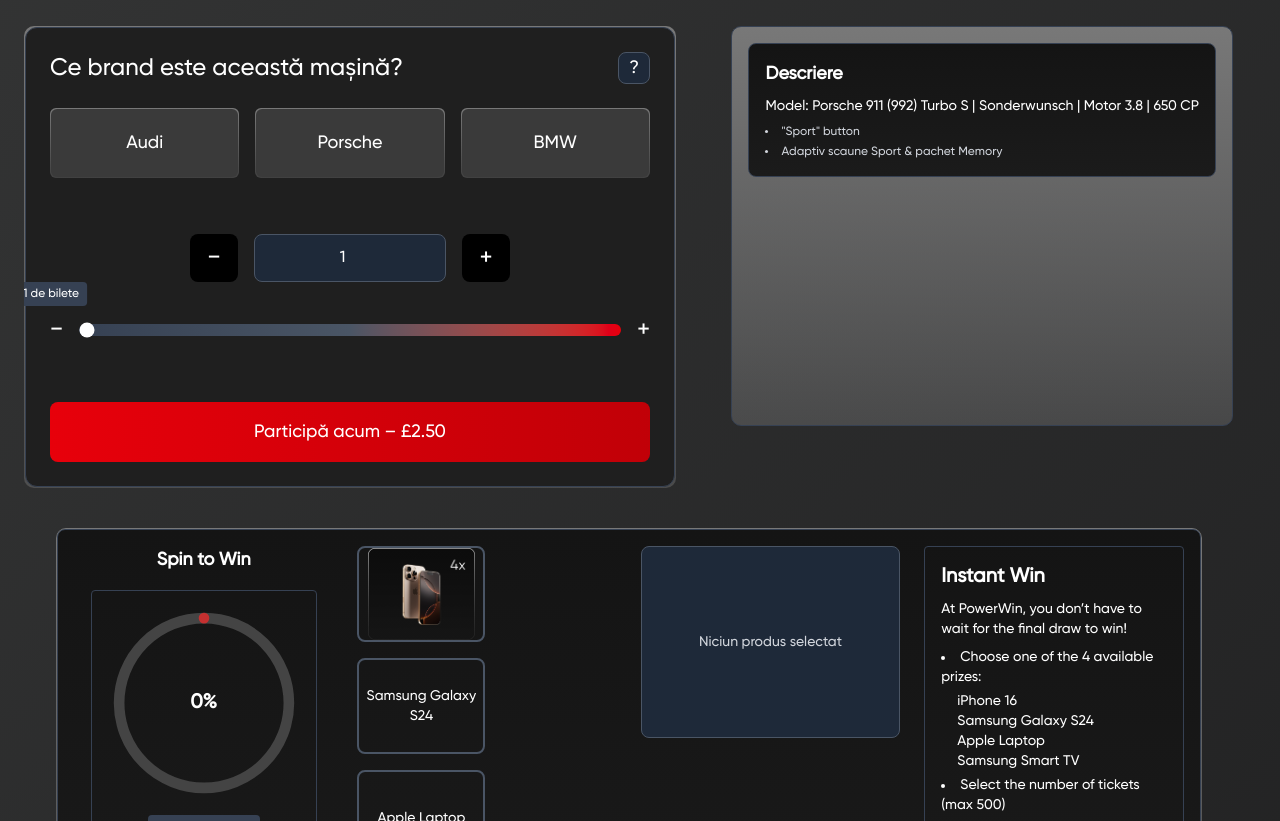
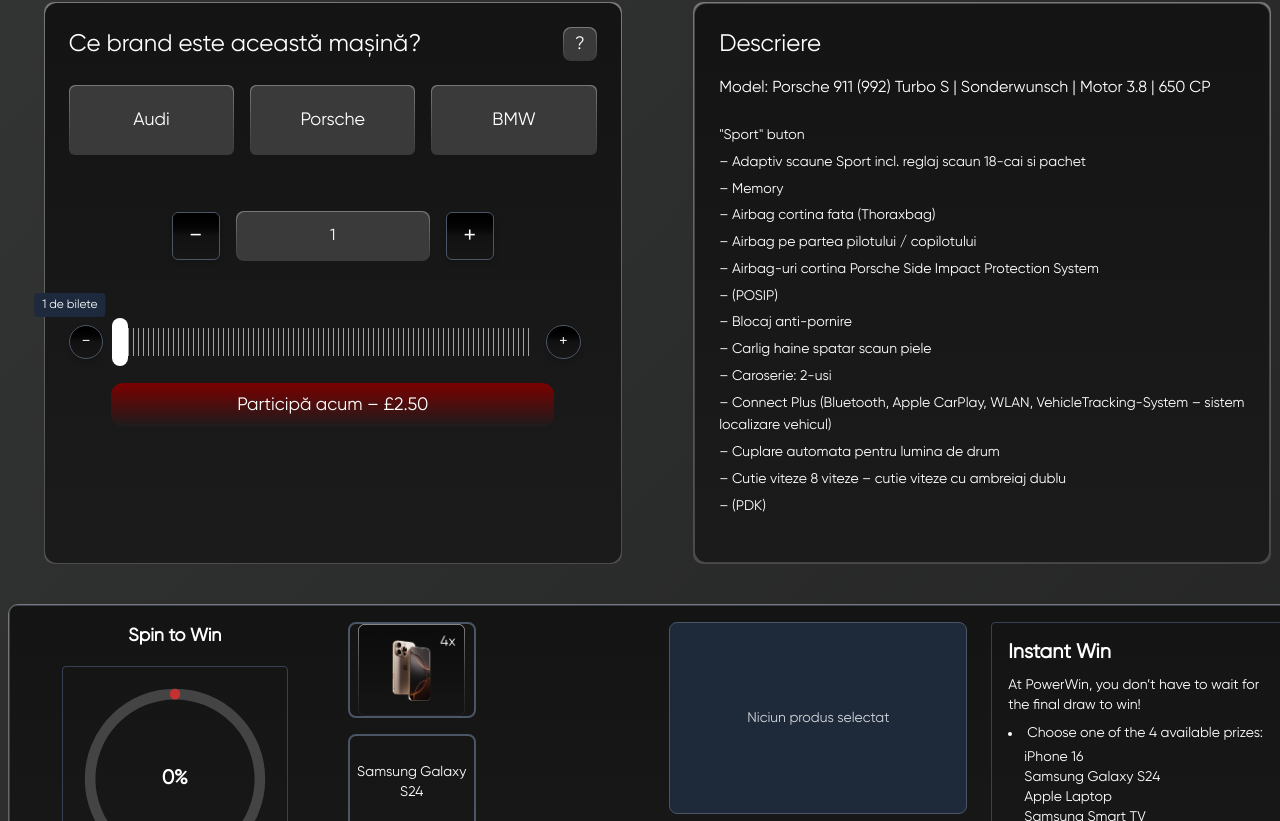
Before and after one commit to Utzu02/power-win, a React (Vite) app in the folder client/: page / in a window 1280 px wide. Shown: the part 799-1620 px from the top of the page. Built offline with nearby package versions, Linux system fonts and the light colour scheme.

Commit message:
widgets update

```diff
--- a/client/src/components/DescriptionWidget.tsx
+++ b/client/src/components/DescriptionWidget.tsx
@@ -1,17 +1,37 @@
 import React from 'react';
 
-export default function DescriptionWidget() {
+const DescriptionWidget = () => {
   return (
-    <div className="p-4 border border-gray-700 bg-gradient-to-b from-[#141414] to-[#1b1b1b] rounded-[10px] bg-[linear-gradient(to_bottom,rgb(120,120,120),rgba(255,255,255,0.15))] w-fit max-h-[50vh] mt-10 mx-auto overflow-hidden">
-    <div className="p-4 border border-gray-700 rounded-lg bg-gradient-to-b from-[#141414] to-[#1b1b1b]">
-      <h3 className="text-lg font-semibold mb-2">Descriere</h3>
-      <p className="text-sm">Model: Porsche 911 (992) Turbo S | Sonderwunsch | Motor 3.8 | 650 CP</p>
-      <ul className="list-disc list-inside text-xs text-gray-300 mt-2 space-y-1">
-        <li>"Sport" button</li>
-        <li>Adaptiv scaune Sport & pachet Memory</li>
-        {/* ...restul specificațiilor... */}
-      </ul>
-    </div>
+    <div className="p-[1px] rounded-[10px] bg-[linear-gradient(to_bottom,rgb(120,120,120),rgba(255,255,255,0.15))] h-fit mx-auto mt-10">
+      <div className="p-6 w-[45vw] h-[70vh] overflow-y-auto custom-scrollbar bg-gradient-to-b from-[#141414] to-[#1b1b1b] rounded-xl text-white border border-white/20">
+        {/* Titlu */}
+        <h2 className="text-2xl font-light mb-4">Descriere</h2>
+
+        {/* Subtitlu */}
+        <p className="mb-6 text-base font-light">
+          Model: <strong>Porsche 911 (992) Turbo S</strong> | Sonderwunsch | Motor 3.8 | 650 CP
+        </p>
+
+        {/* Lista echipamente – fără bullets, doar liniuță */}
+        <div className="space-y-1 text-sm font-light leading-relaxed">
+          <p>"Sport" buton</p>
+          <p>– Adaptiv scaune Sport incl. reglaj scaun 18-cai si pachet</p>
+          <p>– Memory</p>
+          <p>– Airbag cortina fata (Thoraxbag)</p>
+          <p>– Airbag pe partea pilotului / copilotului</p>
+          <p>– Airbag-uri cortina Porsche Side Impact Protection System</p>
+          <p>– (POSIP)</p>
+          <p>– Blocaj anti-pornire</p>
+          <p>– Carlig haine spatar scaun piele</p>
+          <p>– Caroserie: 2-usi</p>
+          <p>– Connect Plus (Bluetooth, Apple CarPlay, WLAN, VehicleTracking-System – sistem localizare vehicul)</p>
+          <p>– Cuplare automata pentru lumina de drum</p>
+          <p>– Cutie viteze 8 viteze – cutie viteze cu ambreiaj dublu</p>
+          <p>– (PDK)</p>
+        </div>
+      </div>
     </div>
   );
-}
+};
+
+export default DescriptionWidget;
--- a/client/src/components/EntryWidget.tsx
+++ b/client/src/components/EntryWidget.tsx
@@ -13,32 +13,39 @@ export default function EntryWidget({ tickets, onTicketsChange }: EntryWidgetPro
   const [selectedBrand, setSelectedBrand] = useState<string | null>(null);
 
   return (
-    <div className="p-[1px] rounded-[10px] bg-[linear-gradient(to_bottom,rgb(120,120,120),rgba(255,255,255,0.15))] w-fit mt-10 mx-auto overflow-hidden">
-      <div className="p-6 bg-[#1f1f1f] border border-gray-700 rounded-xl w-fit mx-auto">
+    <div className="p-[1px] rounded-[10px] bg-[linear-gradient(to_bottom,rgb(120,120,120),rgba(255,255,255,0.15))] w-fit mt-10 mx-auto">
+      <div className="p-6 bg-gradient-to-b from-[#141414] to-[#1b1b1b] rounded-xl h-full w-[45vw] mx-auto">
         {/* Header */}
         <div className="flex justify-between items-center mb-6">
           <h2 className="text-2xl font-light">Ce brand este această mașină?</h2>
-          <button className="w-8 h-8 bg-gray-800 border border-gray-600 rounded-lg flex items-center justify-center text-lg">
+          <div className="p-[1px] rounded-lg bg-[linear-gradient(to_bottom,rgb(120,120,120),rgba(255,255,255,0.15))] h-full w-fit transition duration-200">
+            <button className="w-8 h-8 bg-[#3A3A3A] cursor-pointer rounded-lg flex items-center justify-center text-lg">
               ?
             </button>
+          </div>
         </div>
 
         {/* Brand buttons */}
         <div className="flex space-x-4 mb-8">
           {brands.map((b) => (
 
-            <div className="p-[1px] flex-1 mb-6 rounded-md bg-[linear-gradient(to_bottom,rgb(120,120,120),rgba(255,255,255,0.15))] h-full w-fit transition duration-200">
+            <div
+              key={b}
+              className="p-[1px] flex-1 mb-6 rounded-md bg-[linear-gradient(to_bottom,rgb(120,120,120),rgba(255,255,255,0.15))] h-full w-fit transition duration-200"
+            >
               <button
-              key={b} onClick={() => setSelectedBrand(b)}
-              className={
-                selectedBrand === b ?
-                  "bg-[rgb(58,58,58)] hover:bg-[rgb(68,68,68)] text-white w-full h-full text-lg font-light px-5 py-5 rounded-md transition duration-200 cursor-pointer" :
-                  "bg-[rgb(58,58,58)] hover:bg-[rgb(68,68,68)] text-white w-full h-full text-lg font-light px-5 py-5 rounded-md transition duration-200 cursor-pointer"
-              }
+                onClick={() => setSelectedBrand(b)}
+                className={`
+    w-full h-full text-lg font-light px-5 py-5 rounded-md transition duration-200 cursor-pointer
+    ${selectedBrand === b
+                    ? "bg-gradient-to-b from-[#141414] to-[#1b1b1b] text-white"
+                    : "bg-[rgb(58,58,58)] hover:bg-[rgb(68,68,68)] text-white"}
+  `}
               >
                 {b}
               </button>
             </div>
+
           ))}
         </div>
 
@@ -47,64 +54,107 @@ export default function EntryWidget({ tickets, onTicketsChange }: EntryWidgetPro
           {/* Minus */}
           <button
             onClick={() => onTicketsChange(Math.max(1, tickets - 1))}
-            className="w-12 h-12 bg-black rounded-lg flex items-center justify-center text-white text-2xl"
+            className="w-12 h-12 flex items-center justify-center rounded-md text-2xl border border-gray-600 shadow-md bg-gradient-to-b from-black via-[#121212] to-[#161616] hover:via-[#1a1a1a] transition-all cursor-pointer"
           >
             −
           </button>
 
           {/* Number input */}
+          <div className="p-[1px] rounded-lg bg-[linear-gradient(to_bottom,rgb(120,120,120),rgba(255,255,255,0.15))] h-full w-fit transition duration-200">
             <input
               type="number"
               min={1}
+              max={500}
               value={tickets}
-            onChange={(e) => onTicketsChange(Math.max(1, Number(e.target.value)))}
+              onChange={(e) =>
+                onTicketsChange(Math.min(500, Math.max(1, Number(e.target.value))))
+              }
               placeholder="Introdu numărul de bilete"
-            className="w-48 h-12 bg-gray-800 border border-gray-600 rounded-lg text-center placeholder-gray-400 focus:outline-none"
+              className="w-48 h-12 bg-[#3A3A3A] rounded-lg text-center placeholder-gray-400 focus:outline-none appearance-none [&::-webkit-inner-spin-button]:appearance-none [&::-webkit-outer-spin-button]:appearance-none"
             />
+          </div>
 
           {/* Plus */}
           <button
             onClick={() => onTicketsChange(Math.min(MAX_TICKETS, tickets + 1))}
-            className="w-12 h-12 bg-black rounded-lg flex items-center justify-center text-white text-2xl"
+            className="w-12 h-12 flex items-center justify-center rounded-md text-2xl border border-gray-600 shadow-md bg-gradient-to-b from-black via-[#121212] to-[#161616] hover:via-[#1a1a1a] transition-all cursor-pointer"
           >
             +
           </button>
         </div>
 
         {/* Slider with bubble */}
-        <div className="relative flex items-center space-x-4 mb-8 w-[600px]">
-          {/* Minus icon */}
-          <div className="text-white text-2xl">−</div>
+        <div className="relative flex items-center space-x-4 w-full mt-16">
+          {/* Minus */}
+          <button onClick={() => onTicketsChange(Math.max(1, tickets - 1))} className="py-1 px-3 flex items-center justify-center rounded-full border border-gray-600 shadow-md bg-gradient-to-b from-black via-[#121212] to-[#161616] hover:via-[#1a1a1a] transition-all cursor-pointer">
+            −</button>
 
-          {/* Bubble */}
+          {/* Container slider */}
+          <div className="relative w-full h-7 overflow-visible">
+            {/* Linii verticale (tick marks) */}
             <div
-            className="absolute -top-8 bg-gray-700 text-xs text-white px-2 py-1 rounded pointer-events-none"
-            style={{ left: `${(tickets / MAX_TICKETS) * 100}%`, transform: 'translateX(-50%)' }}
-          >
-            {tickets} de bilete
-          </div>
+              className="absolute inset-0 z-0 pointer-events-none"
+              style={{
+                backgroundImage:
+                  'repeating-linear-gradient(to right, transparent, transparent 4px, rgba(255,255,255,0.5) 4px, rgba(255,255,255,0.7) 5px)',
+              }}
+            />
 
-          {/* Slider */}
+            {/* Bara colorată (valoare) */}
+            <div
+              className="absolute top-0 left-0 h-full rounded-md z-10 bg-gradient-to-r border border-gray-200 from-gray-400 to-red-800 transition-all duration-300"
+              style={{ width: `${(tickets / MAX_TICKETS) * 100}%` }}
+            />
+
+            {/* Thumb (bulina albă) */}
+            <div
+              className="absolute w-4 h-12 rounded-full bg-white z-20 transition-all duration-300"
+              style={{
+                left: `calc(${(tickets / MAX_TICKETS) * 100}% - 8px)`,
+                top: '50%',
+                transform: 'translateY(-50%)',
+              }}
+            />
+
+            {/* Input slider invizibil dar funcțional */}
             <input
               type="range"
               min={1}
               max={MAX_TICKETS}
               value={tickets}
               onChange={(e) => onTicketsChange(Number(e.target.value))}
-            className="flex-1 h-3 rounded-full appearance-none bg-gradient-to-r from-gray-700 via-gray-600 to-red-600 accent-white"
+              className="absolute top-0 left-0 w-full h-4 opacity-0 z-30 cursor-pointer"
             />
-
-          {/* Plus icon */}
-          <div className="text-white text-2xl">+</div>
           </div>
 
+
+          {/* Plus */}
+          <button onClick={() => onTicketsChange(Math.min(500, tickets + 1))} className="py-1 px-3 flex items-center justify-center rounded-full border border-gray-600 shadow-md bg-gradient-to-b from-black via-[#121212] to-[#161616] hover:via-[#1a1a1a] transition-all cursor-pointer">+</button>
+
+          {/* Indicator deasupra bulinei */}
+          <div
+            className="absolute -top-8 text-xs text-white bg-slate-800 px-2 py-1 rounded z-30 transition duration-300"
+            style={{
+              left: `${(tickets / MAX_TICKETS) * 100}%`,
+              transform: 'translateX(-50%)',
+            }}
+          >
+            {tickets} de bilete
+          </div>
+
+
+        </div>
+
+
         {/* Participă acum button */}
+        <div className='flex align-middle justify-center'>
           <button
-          className="mt-6 w-full bg-gradient-to-r from-red-600 to-red-700 hover:from-red-700 hover:to-red-600 text-lg font-medium py-4 rounded-lg transition"
+            className="mt-6 w-[84%] flex align-middle justify-center cursor-pointer  bg-[linear-gradient(to_bottom,rgb(123,0,0,1),rgba(54,54,54,0.1))] hover:brightness-120 text-lg font-medium py-2 rounded-xl transition"
           >
             Participă acum – £{(tickets * 2.5).toFixed(2)}
           </button>
         </div>
       </div>
+    </div>
   );
 }
--- a/client/src/components/PowerWin.tsx
+++ b/client/src/components/PowerWin.tsx
@@ -35,7 +35,7 @@ const PowerWin: React.FC = () => {
                 <div className="overflow-y-auto max-h-[30vh] custom-scrollbar pr-10 ">
                     <div className="bg-[#171717] z-10 sticky top-0 pb-3">
                         {/* Header fix */}
-                        <div className="grid grid-cols-[2fr_1fr_1fr]  text-white text-xs sm:text-sm font-small pb-2">
+                        <div className="grid grid-cols-[2fr_1fr_1fr]  text-white text-xs sm:text-sm logomedium pb-2">
                             <div>Participanți</div>
                             <div className="">Nr. Bilete</div>
                             <div className="text-right">Nr. Comandă</div>
--- a/client/src/components/SpinInstantWidget.tsx
+++ b/client/src/components/SpinInstantWidget.tsx
@@ -32,7 +32,7 @@ export default function SpinInstantWidget({
   }, [tickets]);
 
   return (
-    <div className=" ml-8 mr-23 p-[1px] rounded-[10px] bg-[linear-gradient(to_bottom,rgb(120,120,120),rgba(255,255,255,0.15))] w-fit h-auto mt-10 mx-auto overflow-hidden">
+    <div className="p-[1px] rounded-[10px] bg-[linear-gradient(to_bottom,rgb(120,120,120),rgba(255,255,255,0.15))] w-full h-auto mt-10 overflow-hidden">
     <div
       className="
         p-4 border border-gray-700 rounded-lg
--- a/client/src/components/SpinWinModal.tsx
+++ b/client/src/components/SpinWinModal.tsx
@@ -35,7 +35,7 @@ const SpinWinModal: React.FC = () => {
                 <div className="overflow-y-auto max-h-[30vh] custom-scrollbar pr-10 ">
                     <div className="bg-[#171717] z-10 sticky top-0 pb-3">
                         {/* Header fix */}
-                        <div className="grid grid-cols-[2fr_1fr_1fr]  text-white text-xs sm:text-sm font-small pb-2">
+                        <div className="grid grid-cols-[2fr_1fr_1fr]  text-white text-xs sm:text-sm logomedium pb-2">
                             <div>Participanți</div>
                             <div className="">Nr. Bilete</div>
                             <div className="text-right">Nr. Comandă</div>
--- a/client/src/components/footer.tsx
+++ b/client/src/components/footer.tsx
@@ -33,7 +33,7 @@ export default function Footer() {
                                     </linearGradient>
                                 </defs>
                             </svg>
-                            <span className="text-black logofont font-bohme font-bold text-lg">POWER WIN</span>
+                            <span className="text-black logofont font-bohme font-bold text-[12px]">POWER WIN</span>
                         </div>
                         <span>© Copyright PowerWin 2025</span>
                         <span>Registered Company Number: 11320154</span>
--- a/client/src/components/rafflePage.tsx
+++ b/client/src/components/rafflePage.tsx
@@ -12,9 +12,9 @@ export default function RafflePage() {
   const [selectedProduct, setSelectedProduct] = useState<string | null>(null);
 
   return (
-    <div className="p-6 min-h-screen text-white space-y-6">
+    <div className="mx-2 relative min-h-screen text-white space-y-6">
       {/* Primul rând: EntryWidget și DescriptionWidget, una lângă alta */}
-      <div className="grid grid-cols-1 md:grid-cols-2 gap-6">
+      <div className="grid grid-cols-1 md:grid-cols-2">
         <EntryWidget
           tickets={tickets}
           onTicketsChange={setTickets}
--- a/client/src/index.css
+++ b/client/src/index.css
@@ -38,8 +38,16 @@ body {
 }
 
 @font-face {
-  font-family: 'gilroy';
+  font-family: 'gilroy-medium';
   src: url('/fonts/gilroy-medium.ttf') format('truetype');
+  font-weight: 400;
+  font-style: normal;
+  font-display: swap;
+}
+
+@font-face {
+  font-family: 'gilroy-regular';
+  src: url('/fonts/gilroy-regular.ttf') format('truetype');
   font-weight: 400;
   font-style: normal;
   font-display: swap;
@@ -54,9 +62,12 @@ body {
 }
 
 body {
-  font-family: 'gilroy', sans-serif;
+  font-family: 'gilroy-regular', sans-serif;
 }
 
+.logomedium {
+  font-family: 'gilroy-medium', sans-serif;
+}
 .logofont {
   font-family: 'bohme', sans-serif;
 }
--- a/client/src/routes/LandingPage.tsx
+++ b/client/src/routes/LandingPage.tsx
@@ -83,7 +83,7 @@ export default function LandingPage() {
           <RafflePage />
       </section>
 
-      <div className="flex flex-wrap">
+      <div className="flex flex-wrap mb-[15vh]">
         <PowerWin />
         <SpinWinModal />
       </div>
```
Also changed, not shown: client/public/fonts/gilroy-regular.ttf (added), 1 other file (tests, documents, lock files or other folders). Lines whose indentation alone changed are shown as unchanged.
